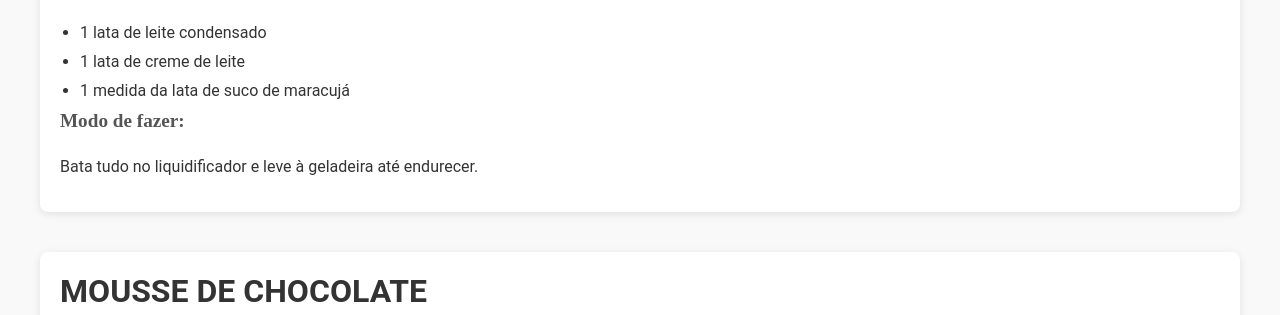
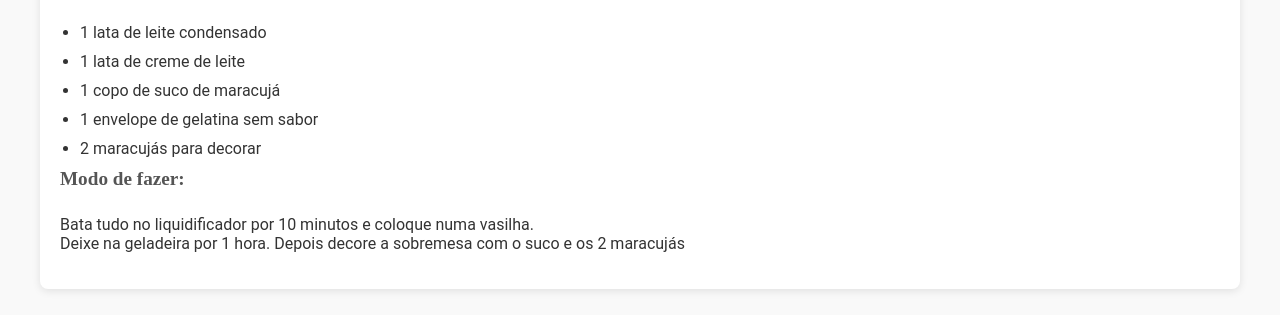
Before and after one commit to receitasgeni/receitas, a plain HTML site: page index.html in a window 1280 px wide. Shown: the part 3503-3818 px from the top of the page. Drawn offline with Linux system fonts and the light colour scheme.

Commit message:
Update index.html

```diff
--- a/index.html
+++ b/index.html
@@ -322,10 +322,12 @@
             <ul>
                 <li>1 lata de leite condensado</li>
                 <li>1 lata de creme de leite</li>
-                <li>1 medida da lata de suco de maracujá</li>
+                <li>1 copo de suco de maracujá</li>
+                <li>1 envelope de gelatina sem sabor</li>
+                <li>2 maracujás para decorar</li>
             </ul>
             <h4>Modo de fazer:</h4>
-            <p>Bata tudo no liquidificador e leve à geladeira até endurecer.</p>
+            <p>Bata tudo no liquidificador por 10 minutos e coloque numa vasilha.<br>Deixe na geladeira por 1 hora. Depois decore a sobremesa com o suco e os 2 maracujás</p>
         </div>
 
         <div class="recipe-section" id="MOUSSE-DE-CHOCOLATE">
```
